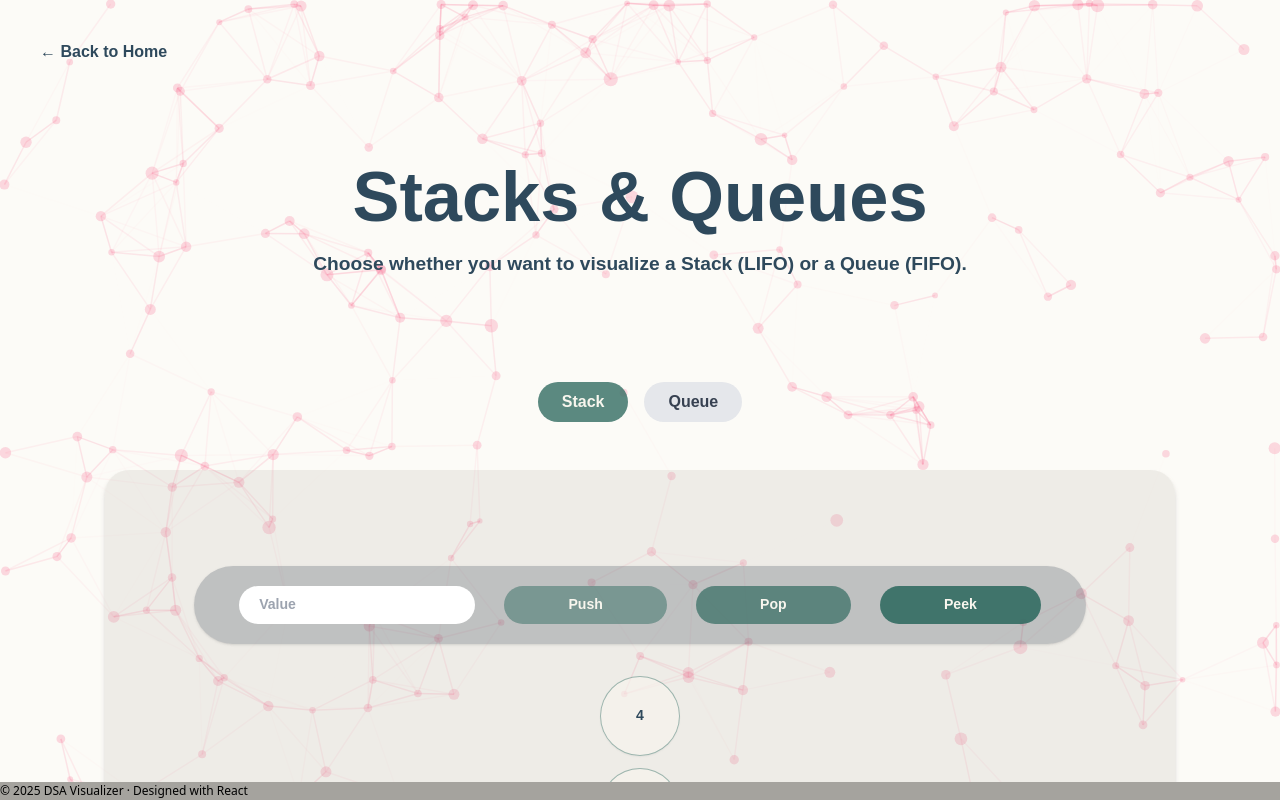
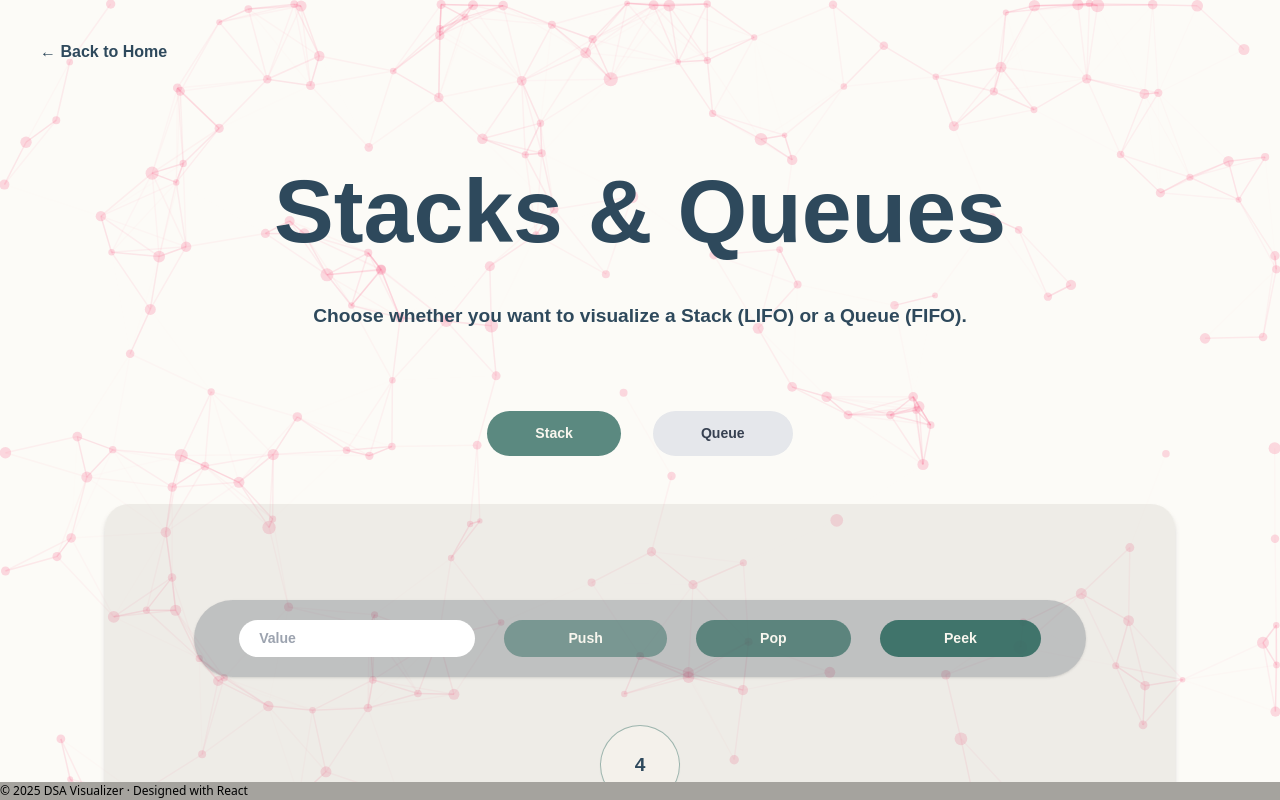
Before and after one commit to saltyJellyFish/visualizer, a React (Vite) app: page /stacksQueues in a window 1280 px wide. Shown: the top 800 px of the page. Built offline with nearby package versions, Linux system fonts and the light colour scheme; a web font is replaced by a local one.

Commit message:
Minor edits in stacks and queues.

```diff
--- a/src/components/QueueVisualizer.jsx
+++ b/src/components/QueueVisualizer.jsx
@@ -90,10 +90,10 @@ export default function QueueVisualizer({ initial = [] }) {
               whileHover={{ y: -5, boxShadow: '0 4px 10px rgba(0,0,0,0.15)' }}
               onHoverStart={() => setHovered(i)}
               onHoverEnd={() => setHovered(null)}
-              className="relative flex-shrink-0 w-20 h-20 bg-backgroundLighter bg-opacity-60 border border-seaGreen border-opacity-45 rounded-full shadow-sm flex items-center justify-center"
+              className="relative flex-shrink-0 w-20 h-20 bg-backgroundLighter bg-opacity-60 border border-seaGreen border-opacity-45 rounded-full shadow-sm flex items-center justify-center text-xl"
               style={{ scrollSnapAlign: 'center' }}
             >
-              <span className="font-ancizar text-lg">{v}</span>
+              <span className="font-ancizar text-xl">{v}</span>
               <motion.span
                 initial={{ scale: 0 }}
                 animate={{ scale: i === highlighted || i === hovered ? 1.4 : 0 }}
--- a/src/components/StackVisualizer.jsx
+++ b/src/components/StackVisualizer.jsx
@@ -76,7 +76,7 @@ export default function StackVisualizer({ initial = [] }) {
       {/* Stack display (vertical) */}
      <div
         ref={containerRef}
-        className="flex flex-col-reverse items-center gap-3 mt-8"
+        className="flex flex-col-reverse items-center gap-3 mt-8 m-8 p-4"
         style={{ scrollSnapType: 'x mandatory' }}
       >
         <AnimatePresence initial={false}>
@@ -90,10 +90,10 @@ export default function StackVisualizer({ initial = [] }) {
             whileHover={{ y: -5, boxShadow: '0 4px 10px rgba(0,0,0,0.15)' }}
             onHoverStart={() => setHovered(i)}
             onHoverEnd={() => setHovered(null)}
-            className="relative flex-shrink-0 w-20 h-20 bg-backgroundLighter bg-opacity-60 border border-seaGreen border-opacity-45 rounded-full shadow-sm flex items-center justify-center"
+            className="relative flex-shrink-0 w-20 h-20 bg-backgroundLighter bg-opacity-60 border border-seaGreen border-opacity-45 rounded-full shadow-sm flex items-center justify-center text-xl"
             style={{ scrollSnapAlign: 'center' }}
 >
-              <span className="font-ancizar text-lg">{v}</span>
+              <span className="font-ancizar text-xl p-3">{v}</span>
               <motion.span
                 initial={{ scale: 0 }}
                 animate={{ scale: i === highlighted || i === hovered ? 1.4 : 0 }}
--- a/src/pages/StacksQueues.jsx
+++ b/src/pages/StacksQueues.jsx
@@ -12,17 +12,17 @@ export default function StacksQueues() {
       <Link to="/" className="text-m text-darkBlue font-semibold hover:underline inline-block">← Back to Home
       </Link>
       <div className="my-20 flex flex-col items-center">
-        <h1 className="text-3.5xl text-darkBlue font-bold place-self-center">Stacks & Queues</h1>
-        <p className="text-xl text-darkBlue font-bold place-self-center"> Choose whether you want to visualize a Stack (LIFO) or a Queue (FIFO).
+        <h1 className="text-4xl text-darkBlue font-bold place-self-center">Stacks & Queues</h1>
+        <p className="text-xl text-darkBlue font-bold place-self-center mt-6"> Choose whether you want to visualize a Stack (LIFO) or a Queue (FIFO).
         </p>
         </div>
         {/* Mode toggle */}
-        <div className="flex mt-6 space-x-4 justify-center">
+        <div className="flex space-x-8 justify-center">
           {['stack', 'queue'].map(m => (
             <button
               key={m}
               onClick={() => setMode(m)}
-              className={`px-6 py-2 rounded-full font-semibold transition
+              className={`px-12 py-3 rounded-full text-lg font-semibold transition
                 ${mode === m
                   ? 'bg-seaGreen bg-opacity-80 text-backgroundLighter'
                   : 'bg-gray-200 text-gray-700 hover:bg-gray-300'}`}
--- a/tailwind.config.js
+++ b/tailwind.config.js
@@ -33,7 +33,7 @@ export default {
         "base": "1.25vw",
         "lg": "1.1vw",
         "xl": "1.5vw",
-        "2xl": "3vw",
+        "2xl": "2vw",
         "3xl": "4vw",
         "3.5xl": "5.5vw",
         "4xl": "7vw",
```
